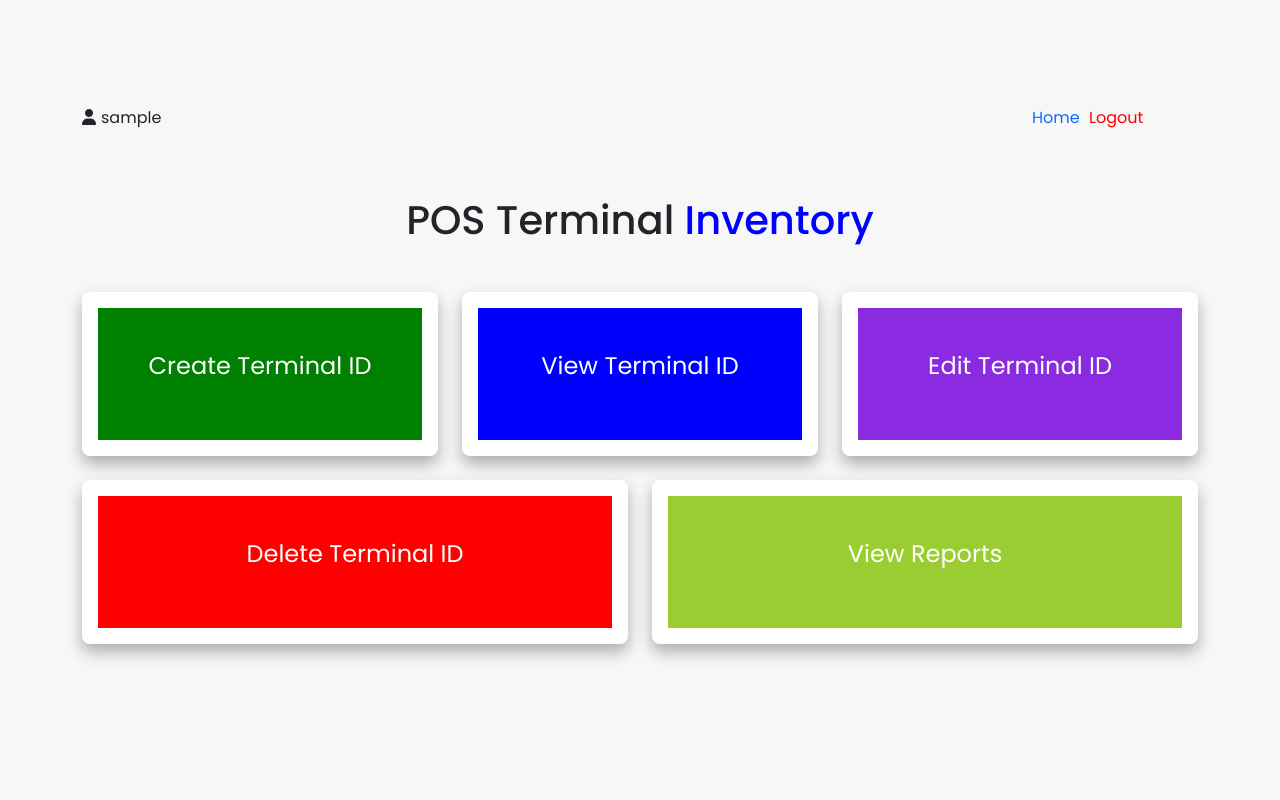
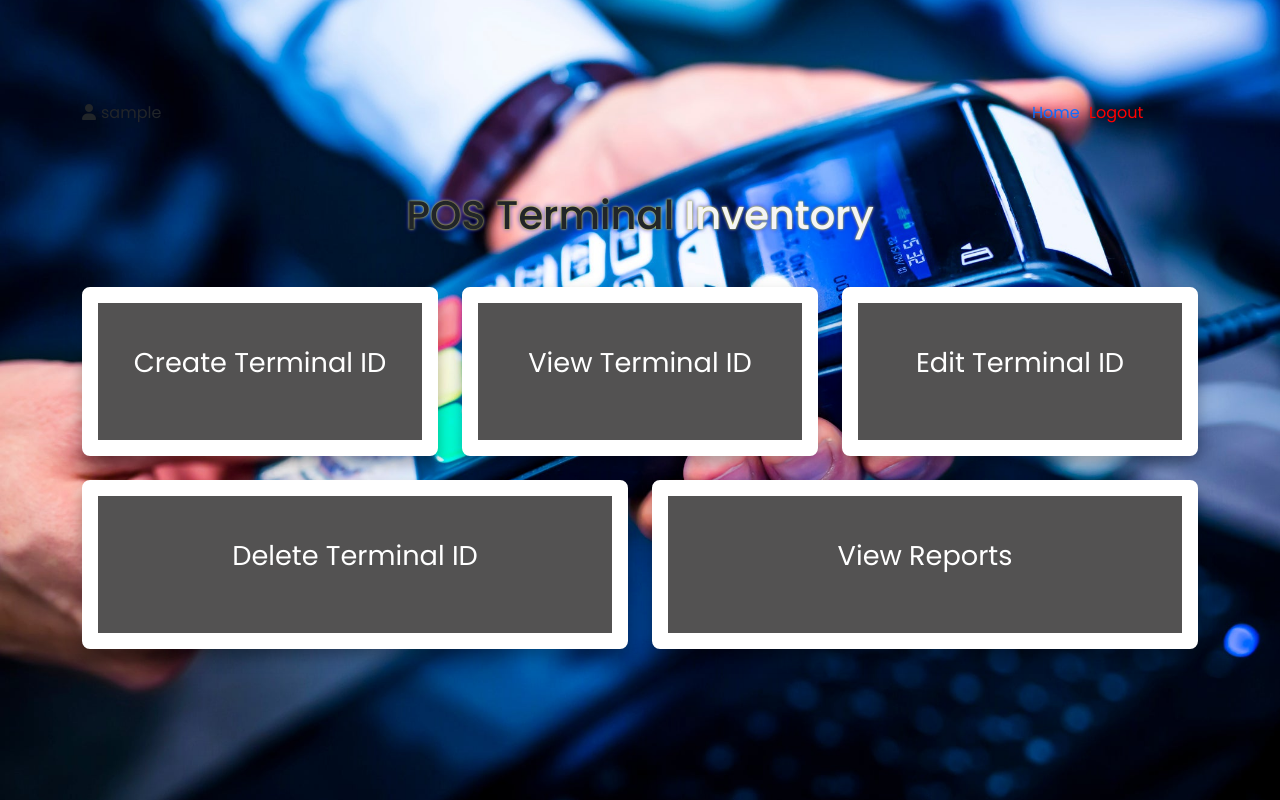
Before and after one commit to YBPrasad/BankApplication, a PHP site: page /dashboard.php in a window 1280 px wide. Run offline with PHP 8.4, Linux system fonts and the light colour scheme; the visitor is signed in with stand-in values (Sample User, id 1); some libraries are stand-ins or nearby versions.

Commit message:
background image add

```diff
--- a/createform.php
+++ b/createform.php
@@ -1,4 +1,4 @@
-<div class="row">
+<div class="row createform">
     <div class="col-md-1"></div>
     <div class="col-md-10 create animate__animated animate__fadeIn" style="border:1px solid red">
         <form action="#" method="POST" enctype="multipart/form-data" autocomplete="off" style="padding:5px">
--- a/createterminal.php
+++ b/createterminal.php
@@ -6,9 +6,9 @@ if (!isset($_SESSION['username'])) {
 include("header.php");
 ?>
 
-<body style="background: linear-gradient(to bottom, #33ccff 0%, #ff99cc 100%);align-items: center; ">
+<body class="dashboard">
     <div class="container-fluid">
-        <div class="row">
+        <div class="row header">
 
             <div class="col-md-10">
                 <p><i class="fas fa-user" style="margin-right:5px"></i><?php echo $_SESSION['username'] ?></p>
@@ -20,7 +20,7 @@ include("header.php");
             </div>
         </div>
         <div class="row">
-            <h1 class="heading animate__animated animate__slideInDown" style="text-align:center"> Terminal Creation<span style="color:blue"> Form</span> </h1>
+            <h1 class="heading animate__animated animate__slideInDown" style="text-align:center;text-shadow: 0 0 3px #FF0, 0 0 5px #0000FF;"> Terminal Creation<span style="color:whitesmoke"> Form</span> </h1>
         </div>
 
         <?php
--- a/css/dashboard.css
+++ b/css/dashboard.css
@@ -19,52 +19,52 @@
   }
 
   .review .box-container .b1{
-    background:green;
+    background:rgb(83, 82, 82);
     border:1rem solid #fff;
   }
   .review .box-container .b1:hover{
-    background:#fff;
-    border:1rem solid green;
+    background:rgb(8, 5, 5);
+    color: red;
   }
 
   .review .box-container .b2{
-    background:blue;
+    background:rgb(83, 82, 82);
     border:1rem solid #fff;
 
   }
   .review .box-container .b2:hover{
-    background:#fff;
-    border:1rem solid blue;
+    background:rgb(8, 5, 5);
+
   }
 
   .review .box-container .b3{
-    background:blueviolet;
+    background:rgb(83, 82, 82);
     border:1rem solid #fff;
 
   }
   .review .box-container .b3:hover{
-    background:#fff;
-    border:1rem solid blueviolet;
+    background:rgb(8, 5, 5);
+
   }
 
   .review .box-container .b4{
-    background:red;
+    background:rgb(83, 82, 82);
     border:1rem solid #fff;
 
   }
   .review .box-container .b4:hover{
-    background:#fff;
-    border:1rem solid red;
+    background:rgb(8, 5, 5);
+
   }
 
   .review .box-container .b5{
-    background:yellowgreen;
+    background:rgb(83, 82, 82);
     border:1rem solid #fff;
 
   }
   .review .box-container .b5:hover{
-    background:#fff;
-    border:1rem solid yellowgreen;
+    background:rgb(8, 5, 5);
+
   }
 
   .review .box-container .box:hover p{
@@ -82,7 +82,7 @@
   }
 
   .review .box-container .box p{
-    font-size: 1.5rem;
+    font-size: 1.7rem;
     color:#fff;
     padding:.5rem 0;
   }
--- a/css/style.css
+++ b/css/style.css
@@ -215,3 +215,20 @@ body{
   background: #187ed5;
   font-weight: bold;
 }
+
+.dashboard{
+  background-image: url('../assets/images/image03.jpg');
+  background-position: center;
+  background-repeat: no-repeat;
+  background-size: cover;
+  position: relative;
+}
+
+.createform form label{
+  color: whitesmoke;
+  text-shadow: 0 0 3px #FF0000, 0 0 5px #0000FF;
+}
+
+.dashboard .header{
+  background-color:0 0 3px #FF0000, 0 0 5px #0000FF;
+}
--- a/dashboard.php
+++ b/dashboard.php
@@ -6,7 +6,7 @@ if (!isset($_SESSION['username'])) {
 include("header.php");
 ?>
 
-<body style="align-items: center; ">
+<body style="align-items: center; " class="dashboard">
     <!-- review section starts  -->
 
     <div class="container">
@@ -25,7 +25,7 @@ include("header.php");
 
             <section class="review" id="review">
 
-                <h1 class="heading animate__animated animate__slideInDown" style="text-align:center;margin-top:50px"> POS Terminal <span style="color:blue">Inventory</span> </h1>
+                <h1 class="heading animate__animated animate__slideInDown" style="text-align:center;margin-top:50px;text-shadow: 0 0 3px #FF0, 0 0 5px #0000FF"> POS Terminal <span style="color:whitesmoke">Inventory</span> </h1>
 
                 <div class="box-container">
 
--- a/editterminal.php
+++ b/editterminal.php
@@ -6,7 +6,7 @@ if (!isset($_SESSION['username'])) {
 include("header.php");
 ?>
 
-<body style="background: linear-gradient(to bottom, #33ccff 0%, #ff99cc 100%); ">
+<body class="dashboard">
     <div class="container-fluid">
         <div class="row" style="margin-top:5px">
             <div class="col-md-10">
```
Also changed, not shown: assets/images/image03.jpg (added).
